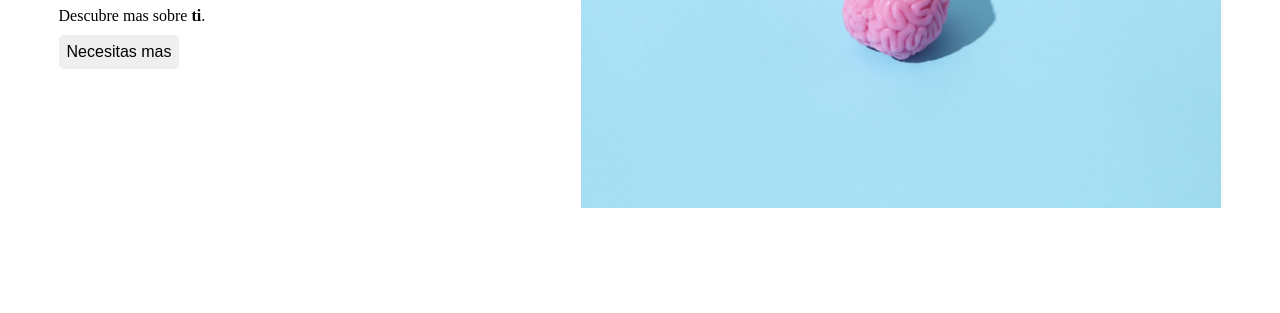
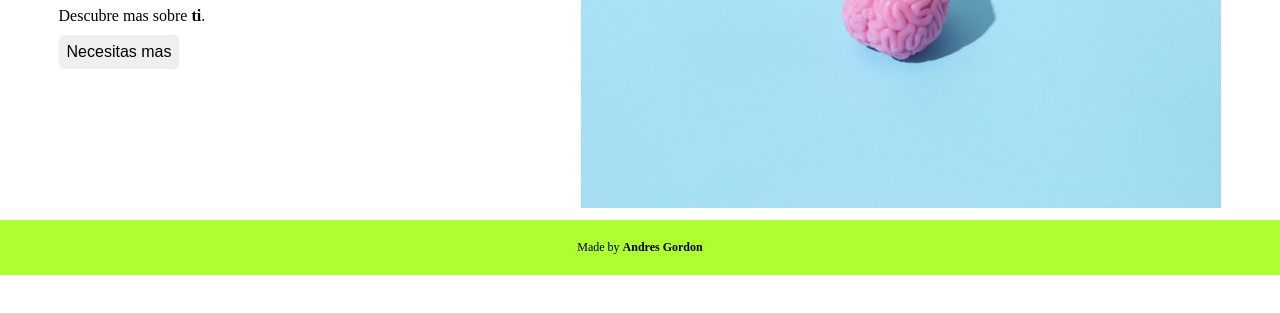
Before and after one commit to andresgrdn/LandingPage, a plain HTML site: page index.html in a window 1280 px wide. Shown: the part 283-596 px from the top of the page. Drawn offline with Linux system fonts and the light colour scheme.

Commit message:
Footer agregado y unos estilos base

```diff
--- a/index.html
+++ b/index.html
@@ -13,7 +13,7 @@
 </head>
 
 <body>
-  <header class="header">
+  <header class="header-container">
     <nav class="nav">
       <ul>
         <li>Home</li>
@@ -39,6 +39,11 @@
       </figure>
     </section>
   </main>
+  <footer class="footer-container">
+    <p>
+      Made by <strong>Andres Gordon</strong>
+    </p>
+  </footer>
 </body>
 
 </html>
--- a/styles/main.css
+++ b/styles/main.css
@@ -7,7 +7,7 @@
 html {
   font-size: 62.5%;
 }
-.header {
+.header-container {
   background: red;
   text-align: right;
   padding-top: 1.8rem;
@@ -28,7 +28,6 @@ html {
 }
 .main-container {
   display: flex;
-  flex-direction: row;
   justify-content: space-evenly;
   align-items: center;
   padding: 1rem 1.2rem 1rem 1.2rem;
@@ -53,3 +52,11 @@ html {
 .section-right img {
   width: inherit;
 }
+.footer-container {
+  background: greenyellow;
+  text-align: center;
+  padding: 2rem;
+}
+.footer-container p {
+  font-size: 1.2rem;
+}
```
